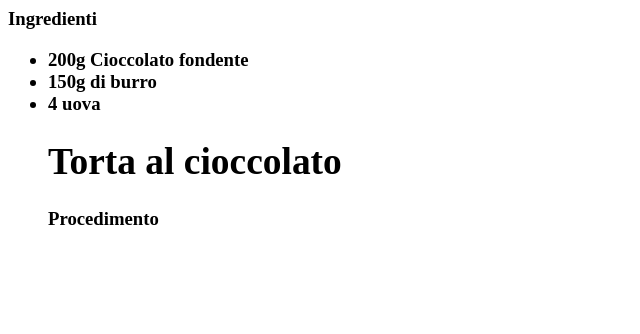
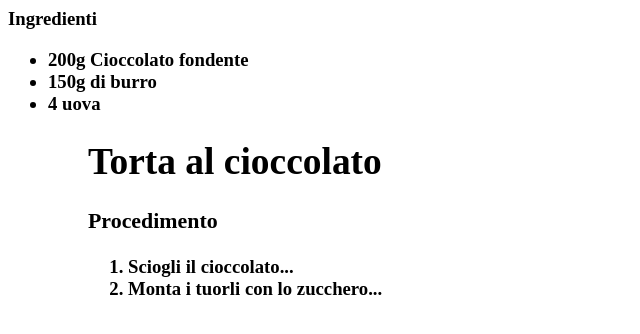
Before and after one commit to bassi25196-design/Prova-1-, a plain HTML site: page index.html in a window 1280 px wide. Shown: the whole page, without its empty margins (0-640 px from the left). Drawn offline with Linux system fonts and the light colour scheme.

Commit message:
Aggiunta della preparazione

```diff
--- a/index.html
+++ b/index.html
@@ -13,9 +13,13 @@
                 <li>200g Cioccolato fondente</li>
                 <li>150g di burro</li>
                 <li>4 uova</li>
-        <h1>Torta al cioccolato</h1>
-        <p>Procedimento</p>
-
+       	    <ul>
+	 <h1>Torta al cioccolato</h1>
+        <h3>Procedimento</h3>
+            <ol>
+                <li> Sciogli il cioccolato...</li>
+                <li>Monta i tuorli con lo zucchero...</li>
+            </ol>
     </body>
 
  </html>
```
